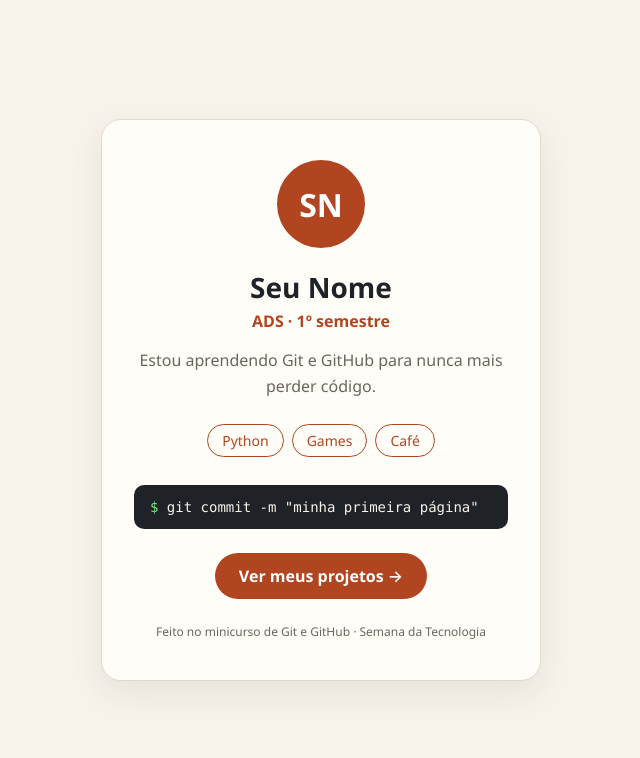
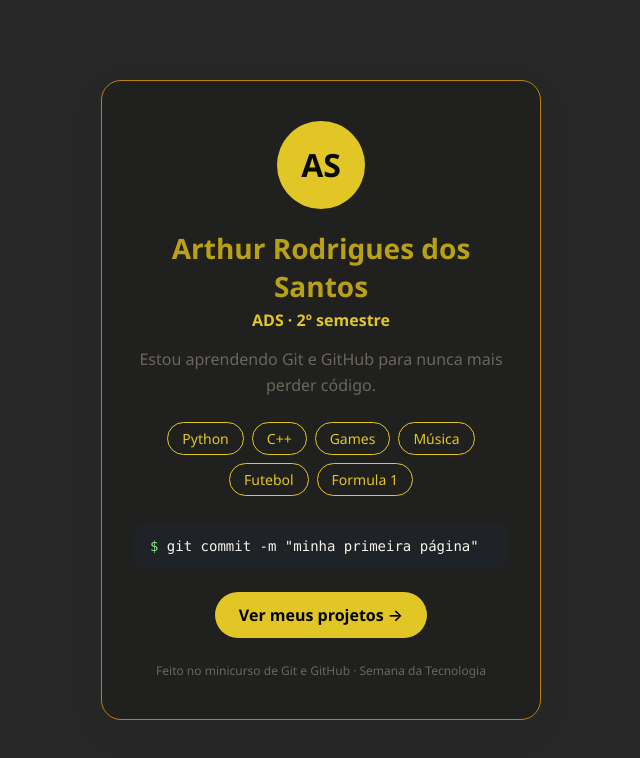
Before and after one commit to ArthurSantos1206/minicurso-git, a plain HTML site: page index.html in a window 1280 px wide. Shown: the whole page, without its empty margins (319-959 px from the left). Drawn offline with Linux system fonts and the light colour scheme.

Commit message:
Personaliza cartão com meus dados

```diff
--- a/index.html
+++ b/index.html
@@ -6,9 +6,9 @@
   <title>Meu cartão</title>
   <style>
     :root {
-      --destaque: #B0451F;   /* troque esta cor! */
-      --fundo: #F7F3EA;
-      --cartao: #FFFDF8;
+      --destaque: rgb(226, 198, 38);   /* troque esta cor! */
+      --fundo: #272727;
+      --cartao: #20201e;
       --texto: #1F2328;
       --suave: #6B665D;
     }
@@ -27,7 +27,7 @@
       max-width: 440px;
       padding: 40px 32px;
       background: var(--cartao);
-      border: 1px solid #E2DBCC;
+      border: 1px solid #b8820f;
       border-radius: 20px;
       box-shadow: 0 12px 32px rgba(31, 35, 40, 0.08);
       text-align: center;
@@ -40,11 +40,11 @@
       place-items: center;
       border-radius: 50%;
       background: var(--destaque);
-      color: #FFFFFF;
+      color: #0a0a0a;
       font-size: 32px;
       font-weight: 700;
     }
-    h1 { font-size: 28px; }
+    h1 { font-size: 28px; color: rgb(185, 161, 23); ;}
     .curso { margin-top: 4px; color: var(--destaque); font-weight: 600; }
     .bio { margin: 16px 0 24px; color: var(--suave); line-height: 1.6; }
     .tags {
@@ -78,7 +78,7 @@
       padding: 12px 24px;
       border-radius: 999px;
       background: var(--destaque);
-      color: #FFFFFF;
+      color: #000000;
       font-weight: 600;
       text-decoration: none;
     }
@@ -88,14 +88,17 @@
 </head>
 <body>
   <main class="cartao">
-    <div class="avatar">SN</div>
-    <h1>Seu Nome</h1>
-    <p class="curso">ADS · 1º semestre</p>
+    <div class="avatar">AS</div>
+    <h1>Arthur Rodrigues dos Santos</h1>
+    <p class="curso">ADS · 2º semestre</p>
     <p class="bio">Estou aprendendo Git e GitHub para nunca mais perder código.</p>
     <ul class="tags">
       <li>Python</li>
+      <li>C++</li>
       <li>Games</li>
-      <li>Café</li>
+      <li>Música</li>
+      <li>Futebol</li>
+      <li>Formula 1</li>
     </ul>
     <div class="terminal"><span>$</span> git commit -m "minha primeira página"</div>
     <a class="botao" href="projetos.html">Ver meus projetos →</a>
```
